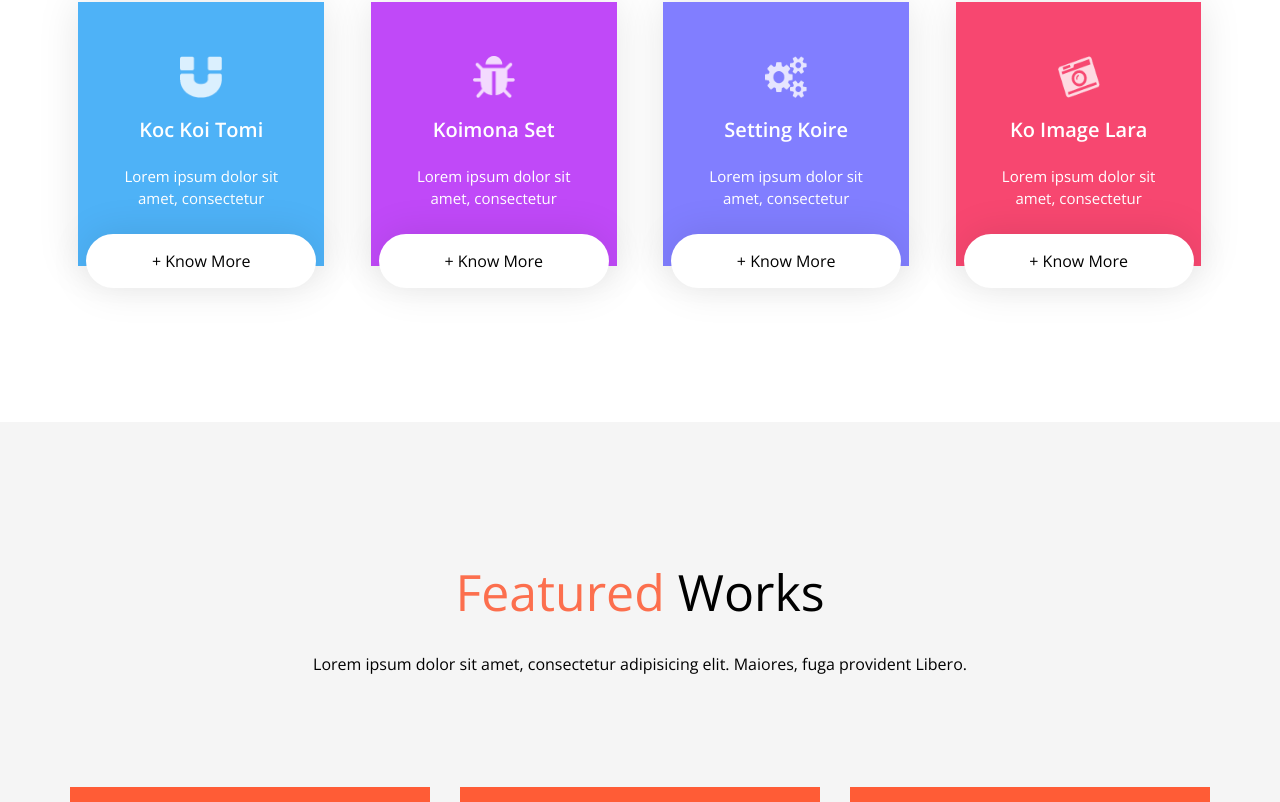
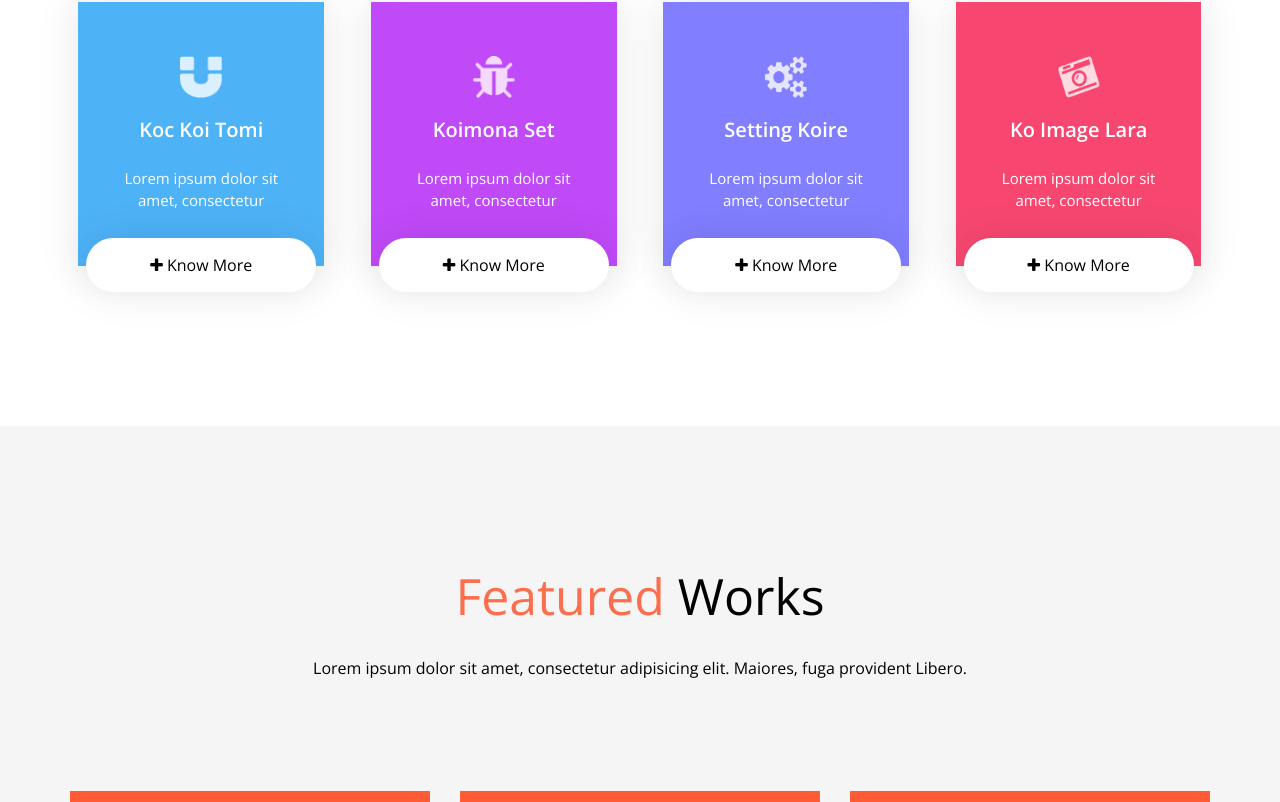
Before and after one commit to dgtal-cat/Smart-Agency-Landing-Page, a plain HTML site: page index.html in a window 1280 px wide. Shown: the part 1298-2100 px from the top of the page. Drawn offline with nearby package versions, Linux system fonts and the light colour scheme.

Commit message:
some fixes added

```diff
--- a/css/main.css
+++ b/css/main.css
@@ -163,7 +163,7 @@ li.main-menu-active a, .main-menu li a:hover {
 }
 .header-text-grey {
 	color: #6b6b6b;
-	}
+}
 .header-text h2 {
 	font-size: 50px;
 	margin-bottom: 35px;
@@ -265,6 +265,7 @@ li.main-menu-active a, .main-menu li a:hover {
 }
 
 .wp-button {
+	display: inline-block;
 	width: 230px;
 	height: 54px;
 	background-color: #fff;
@@ -277,6 +278,8 @@ li.main-menu-active a, .main-menu li a:hover {
 	margin: 0;
 	padding: 0;
 	cursor: pointer;
+	text-align: center;
+	line-height: 54px;
 }
 .wp-button:hover {
 	box-shadow: 0px 0px 40px rgba(0, 0, 0, 0.3);
@@ -308,7 +311,7 @@ li.main-menu-active a, .main-menu li a:hover {
 	font-family: "Open Sans";
 	font-size: 15px;
 	font-weight: 300;
-	padding: 25px;
+	padding: 27px;
 	color: #fff;
 	line-height: 22px;
 }
--- a/index.html
+++ b/index.html
@@ -3,7 +3,7 @@
 <head>
 	<meta name="viewport" content="width=device-width, initial-scale=1.0">
 	<link rel="stylesheet" type="text/css" href="css/reset.css">
-	<link rel="stylesheet" type="text/css" href="css/font-awesome.css">
+	<link rel="stylesheet" type="text/css" href="http://maxcdn.bootstrapcdn.com/font-awesome/4.2.0/css/font-awesome.min.css">
 	<link rel="stylesheet" type="text/css" href="css/main.css">
 	<script type="text/javascript" src="js/script.js"></script>
 	<link href="https://fonts.googleapis.com/css?family=Open+Sans:400,600" rel="stylesheet">
@@ -52,25 +52,33 @@
 					<div class="wp-block-img"><img src="img/wp-block1-img.png" alt=""></div>
 					<h4 class="wp-head-text">koc koi tomi</h4>
 					<p class="wp-text">Lorem ipsum dolor sit amet, consectetur</p>
-					<input type="button" value="+ Know More" class="wp-button">
+					<div class="wp-button">
+					<i class="fa fa-plus" aria-hidden="true"></i> Know More
+					</div>
 				</div>
 				<div class="wp-single-block color-violet">
 					<div class="wp-block-img"><img src="img/wp-block2-img.png" alt=""></div>
 					<h4 class="wp-head-text">koimona set</h4>
 					<p class="wp-text">Lorem ipsum dolor sit amet, consectetur</p>
-					<input type="button" value="+ Know More" class="wp-button">
+					<div class="wp-button">
+					<i class="fa fa-plus" aria-hidden="true"></i> Know More
+					</div>
 				</div>
 				<div class="wp-single-block color-blue">
 					<div class="wp-block-img"><img src="img/wp-block3-img.png" alt=""></div>
 					<h4 class="wp-head-text">setting koire</h4>
 					<p class="wp-text">Lorem ipsum dolor sit amet, consectetur</p>
-					<input type="button" value="+ Know More" class="wp-button">
+					<div class="wp-button">
+					<i class="fa fa-plus" aria-hidden="true"></i> Know More
+					</div>
 				</div>
 				<div class="wp-single-block color-red">
 					<div class="wp-block-img"><img src="img/wp-block4-img.png" alt=""></div>
 					<h4 class="wp-head-text">ko image lara</h4>
 					<p class="wp-text">Lorem ipsum dolor sit amet, consectetur</p>
-					<input type="button" value="+ Know More" class="wp-button">
+					<div class="wp-button">
+					<i class="fa fa-plus" aria-hidden="true"></i> Know More
+					</div>
 				</div>
 			</div>
 
@@ -122,7 +130,9 @@
 					<p>Lorem ipsum dolor sit amet, consectetur adipisicing elit. Vel officia vitae eveniet quam rem unde facilis.</p>
 					<p>vitae eveniet quam rem unde facilis.</p>
 					<div class="clearfix"></div>
-					<input type="button" class="wp-button" value="+ Know More">
+					<div class="wp-button">
+					<i class="fa fa-plus" aria-hidden="true"></i> Know More
+					</div>
 				</div>
 				<div class="swp-slide-img"><img src="img/apple-watch-mockup.png" alt=""></div>
 			</div>
```
Also changed, not shown: 1 other file.
